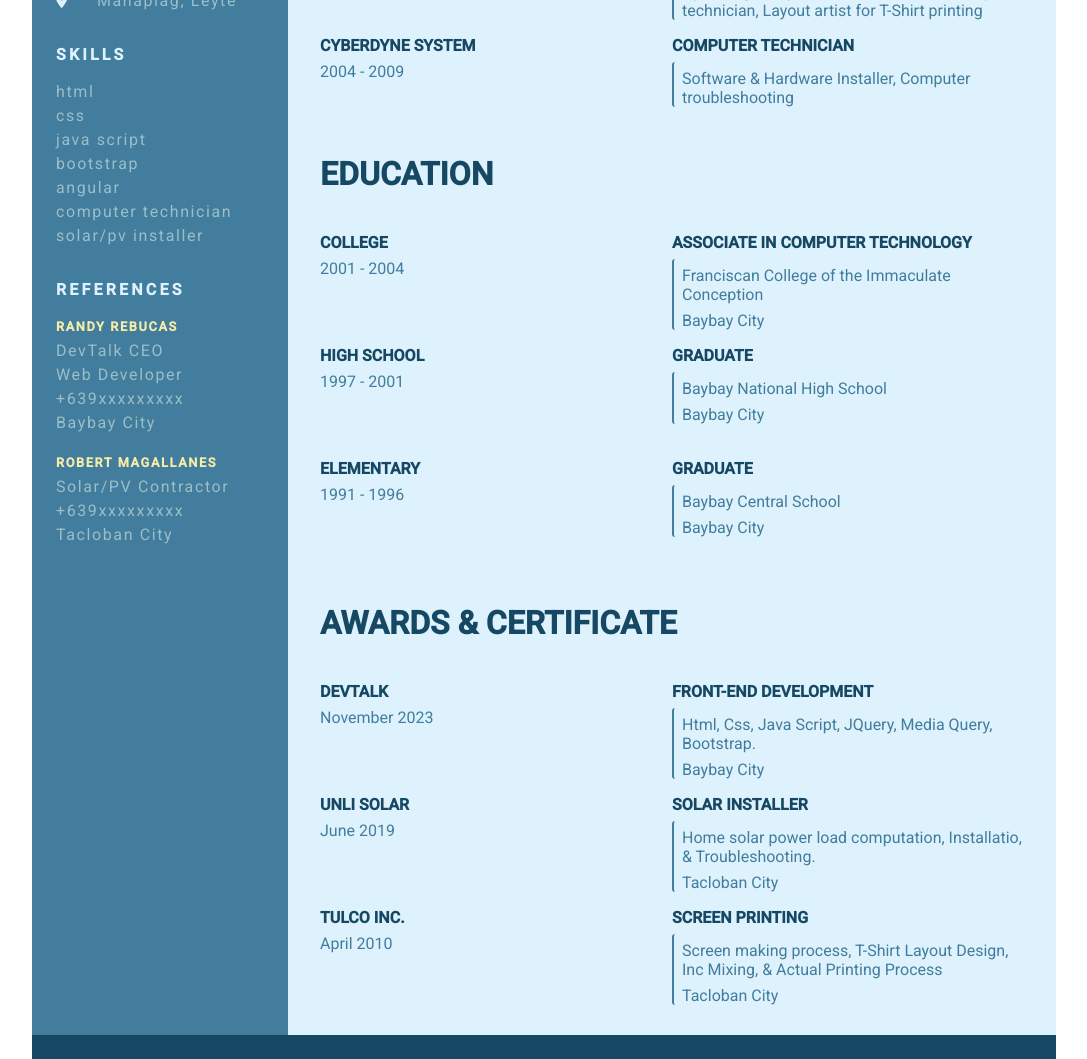
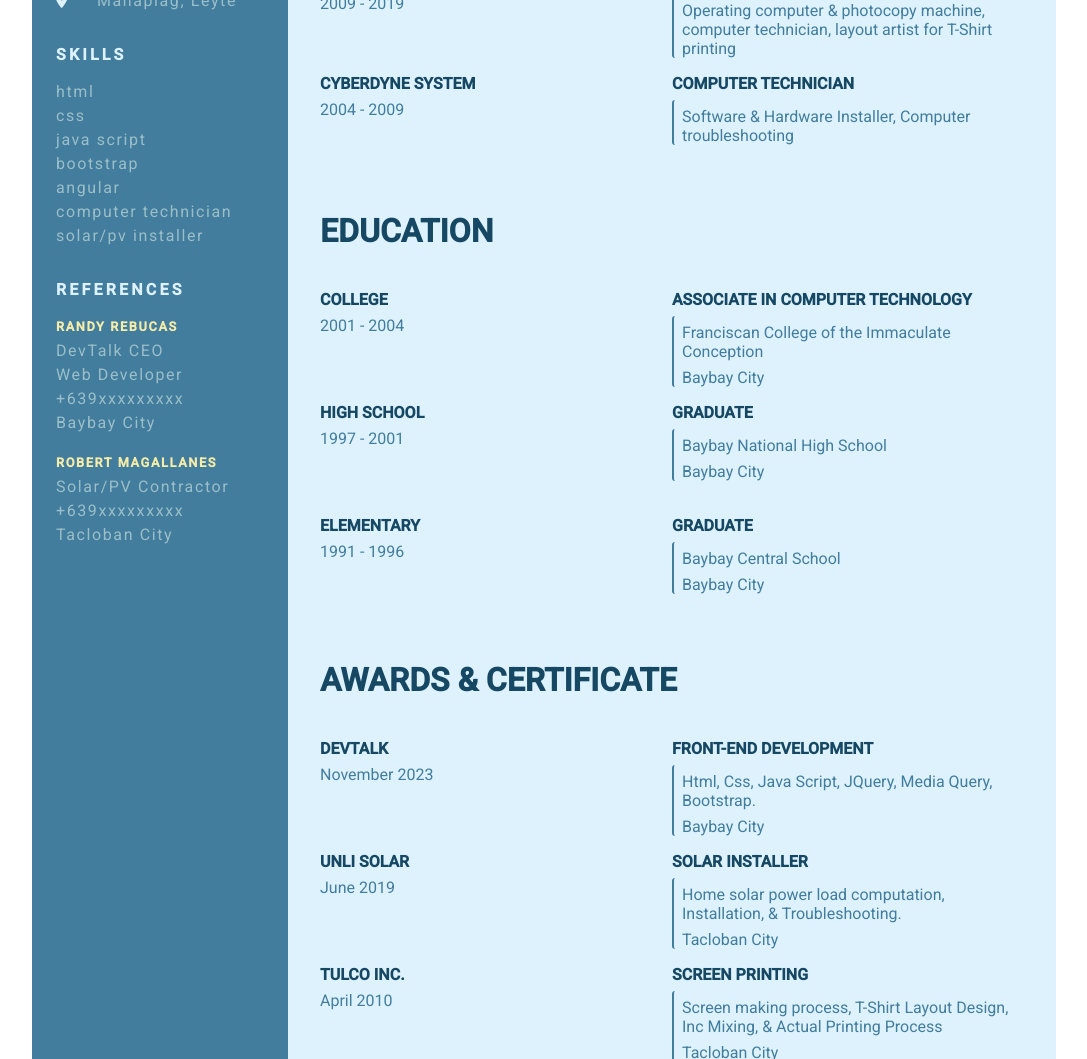
Before and after one commit to MannyA1225/resume, a plain HTML site: page index.html in a window 1280 px wide. Shown: the part 616-1675 px from the top of the page, without its empty margins (96-1183 px from the left). Drawn offline with Linux system fonts and the light colour scheme.

Commit message:
Add files via upload

```diff
--- a/index.html
+++ b/index.html
@@ -124,8 +124,8 @@
               <h5>Proprietor</h5>
               <div class="vl">
                 <p>
-                  Operating computer & xerox machine, computer technician,
-                  Layout artist for T-Shirt printing
+                  Operating computer & photocopy machine, computer technician,
+                  layout artist for T-Shirt printing
                 </p>
               </div>
             </div>
@@ -204,7 +204,7 @@
               <h5>Solar Installer</h5>
               <div class="vl">
                 <p>
-                  Home solar power load computation, Installatio, &
+                  Home solar power load computation, Installation, &
                   Troubleshooting.
                 </p>
                 <p>Tacloban City</p>
```
